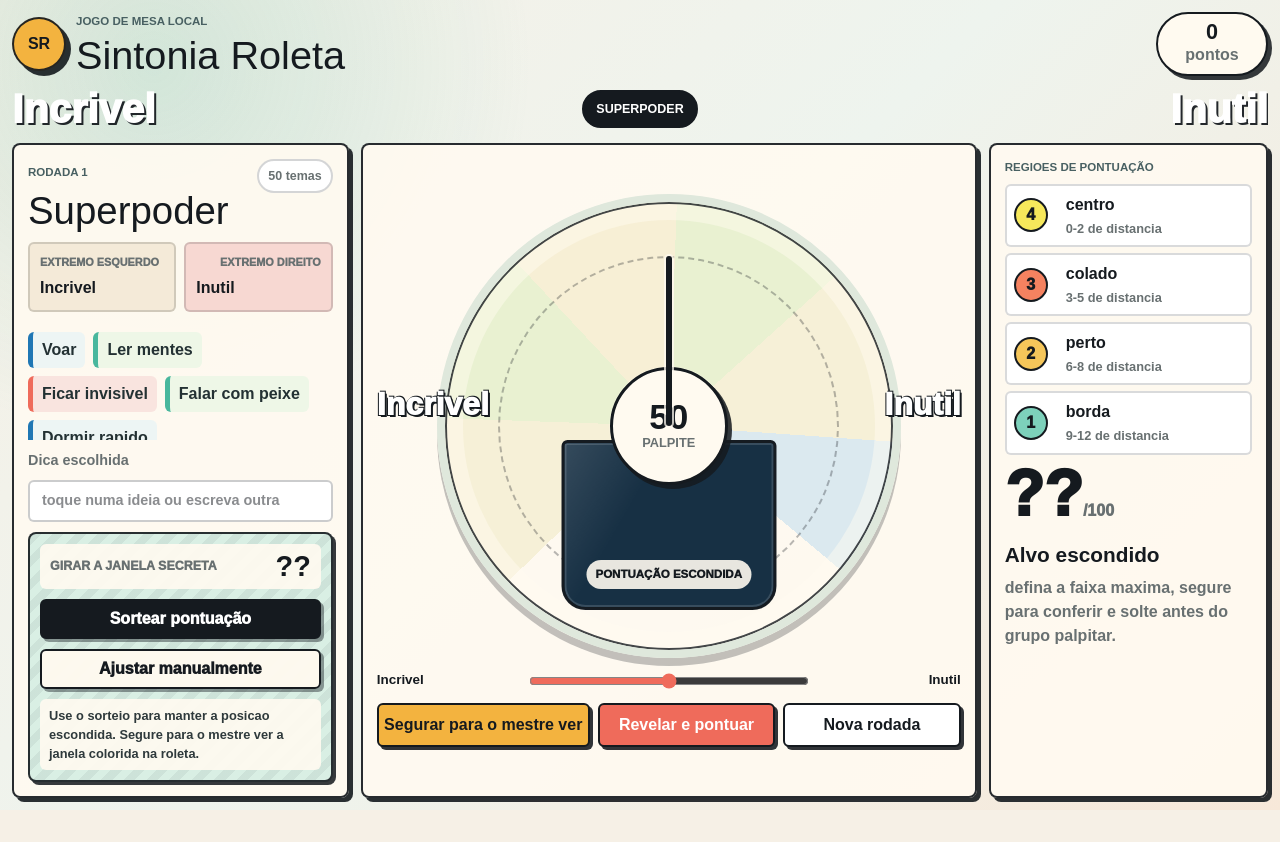
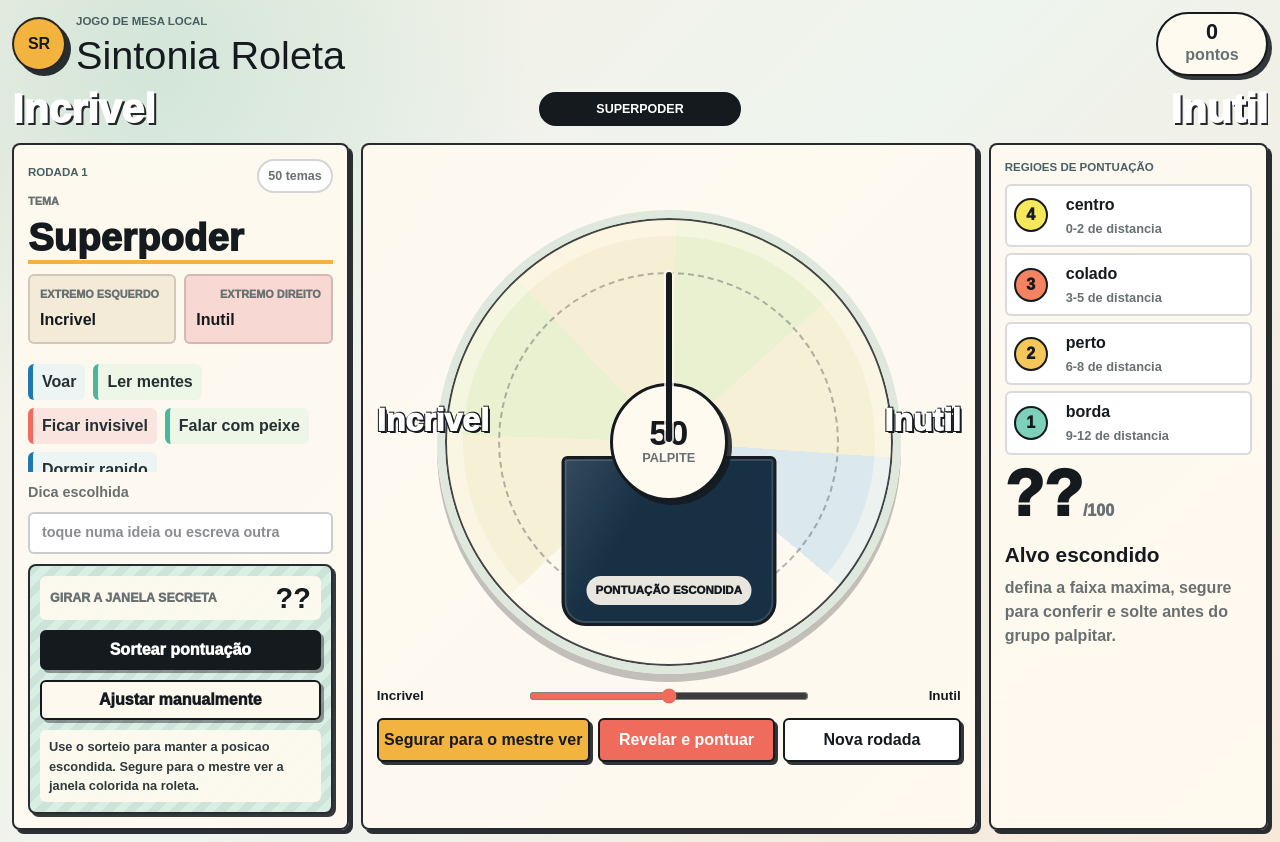
Before and after one commit to thiagwsmaia/sintonia-roleta, a Next.js app: page / in a window 1280 px wide. Before the commit the page ends 810 px from the top, so only its background shows below. Built offline with nearby package versions, Linux system fonts and the light colour scheme.

Commit message:
Make theme editable

```diff
--- a/app/globals.css
+++ b/app/globals.css
@@ -186,20 +186,29 @@ h2 {
   text-align: right;
 }
 
+.prompt-strip .theme-input {
+  width: auto;
+  max-width: 260px;
+  padding: 8px 12px;
+  border: 2px solid var(--ink);
+  border-radius: 999px;
+  background: var(--ink);
+  color: #ffffff;
+  font-size: 0.78rem;
+  font-weight: 900;
+  text-align: center;
+  text-shadow: none;
+  text-transform: uppercase;
+}
+
 .prompt-strip input:focus {
   border-radius: 8px;
   box-shadow: inset 0 -5px 0 rgba(239, 107, 91, 0.42);
 }
 
-.prompt-strip span {
-  padding: 8px 12px;
-  border: 2px solid var(--ink);
+.prompt-strip .theme-input:focus {
   border-radius: 999px;
-  background: var(--ink);
-  font-size: 0.78rem;
-  font-weight: 900;
-  text-shadow: none;
-  text-transform: uppercase;
+  box-shadow: 0 0 0 3px rgba(243, 179, 63, 0.34);
 }
 
 .round-panel,
@@ -238,6 +247,31 @@ h2 {
   color: var(--muted);
   font-size: 0.78rem;
   font-weight: 900;
+}
+
+.theme-field {
+  display: grid;
+  gap: 6px;
+  margin-bottom: 10px;
+}
+
+.theme-field span {
+  color: var(--muted);
+  font-size: 0.68rem;
+  font-weight: 950;
+  text-transform: uppercase;
+}
+
+.theme-field input {
+  width: 100%;
+  border: 0;
+  border-bottom: 4px solid var(--amber);
+  background: transparent;
+  color: var(--ink);
+  font-size: clamp(1.8rem, 3vw, 3.2rem);
+  font-weight: 950;
+  line-height: 0.96;
+  outline: none;
 }
 
 .scale-labels {
--- a/app/page.tsx
+++ b/app/page.tsx
@@ -104,6 +104,7 @@ function angleFor(value: number) {
 
 export default function Home() {
   const [round, setRound] = useState<Round>(initialRound);
+  const [themeLabel, setThemeLabel] = useState(initialRound.card.theme);
   const [leftLabel, setLeftLabel] = useState(initialRound.card.left);
   const [rightLabel, setRightLabel] = useState(initialRound.card.right);
   const [manualTargetOpen, setManualTargetOpen] = useState(false);
@@ -119,6 +120,7 @@ export default function Home() {
     const frame = requestAnimationFrame(() => {
       const next = makeRound();
       setRound(next);
+      setThemeLabel(next.card.theme);
       setLeftLabel(next.card.left);
       setRightLabel(next.card.right);
     });
@@ -141,6 +143,7 @@ export default function Home() {
   function nextRound() {
     const next = makeRound();
     setRound(next);
+    setThemeLabel(next.card.theme);
     setLeftLabel(next.card.left);
     setRightLabel(next.card.right);
     setGuess(50);
@@ -197,7 +200,12 @@ export default function Home() {
             value={leftLabel}
             onChange={(event) => setLeftLabel(event.target.value)}
           />
-          <span>{round.card.theme}</span>
+          <input
+            aria-label="Editar tema"
+            className="theme-input"
+            value={themeLabel}
+            onChange={(event) => setThemeLabel(event.target.value)}
+          />
           <input
             aria-label="Editar extremo direito"
             value={rightLabel}
@@ -211,7 +219,13 @@ export default function Home() {
               <p className="eyebrow">rodada {roundNumber}</p>
               <span>{cards.length} temas</span>
             </div>
-            <h2>{round.card.theme}</h2>
+            <label className="theme-field">
+              <span>Tema</span>
+              <input
+                value={themeLabel}
+                onChange={(event) => setThemeLabel(event.target.value)}
+              />
+            </label>
             <div className="scale-labels">
               <label>
                 <span>Extremo esquerdo</span>
```
Also changed, not shown: 1 other file (tests, documents, lock files or other folders).
